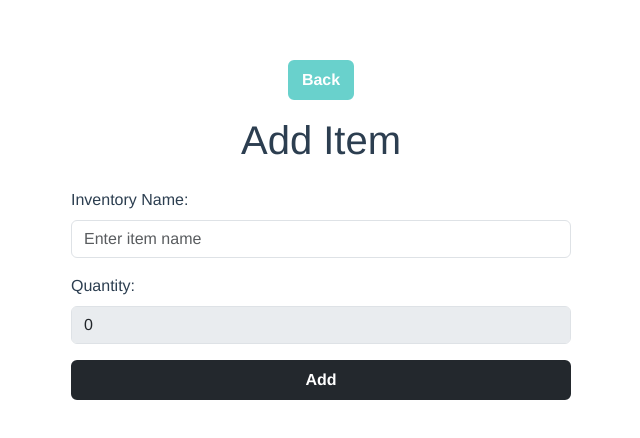
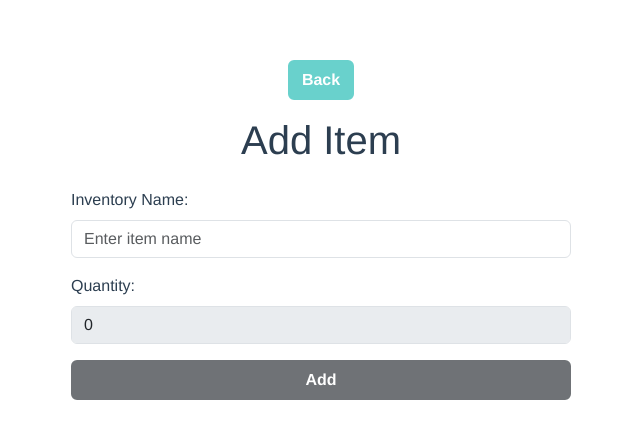
Before and after one commit to KhangLeThanh/fruit-app, a Vue app: page /form in a window 1280 px wide. Shown: the top 438 px of the page, without its empty margins (319-959 px from the left). Built offline with nearby package versions, Linux system fonts and the light colour scheme.

Commit message:
remove unused code

```diff
--- a/src/pages/InventoryForm/InventoryForm.vue
+++ b/src/pages/InventoryForm/InventoryForm.vue
@@ -58,7 +58,7 @@
       <button
         type="submit"
         class="btn btn-primary w-100"
-        :disabled="isEditMode && isUnchanged"
+        :disabled="isUnchanged"
         data-testid="submitButton"
       >
         {{ isEditMode ? "Update" : "Add" }}
```
